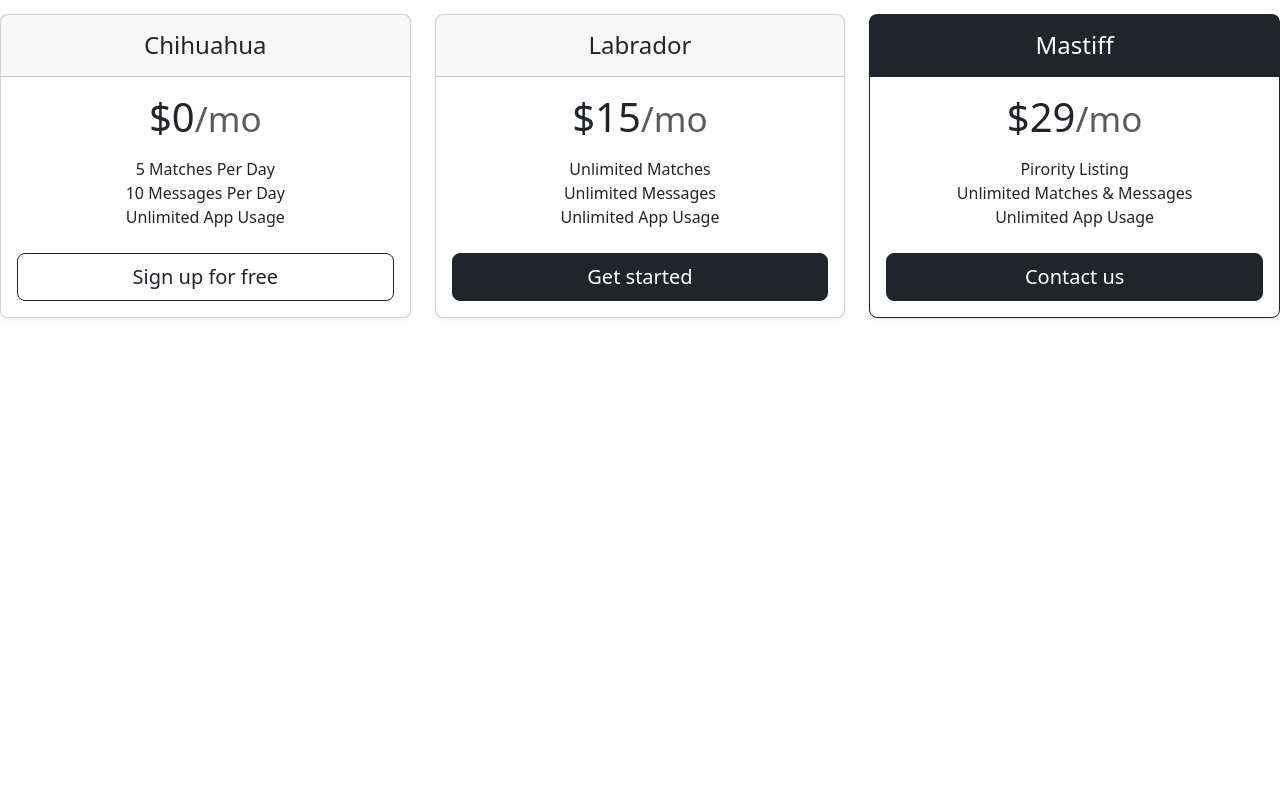
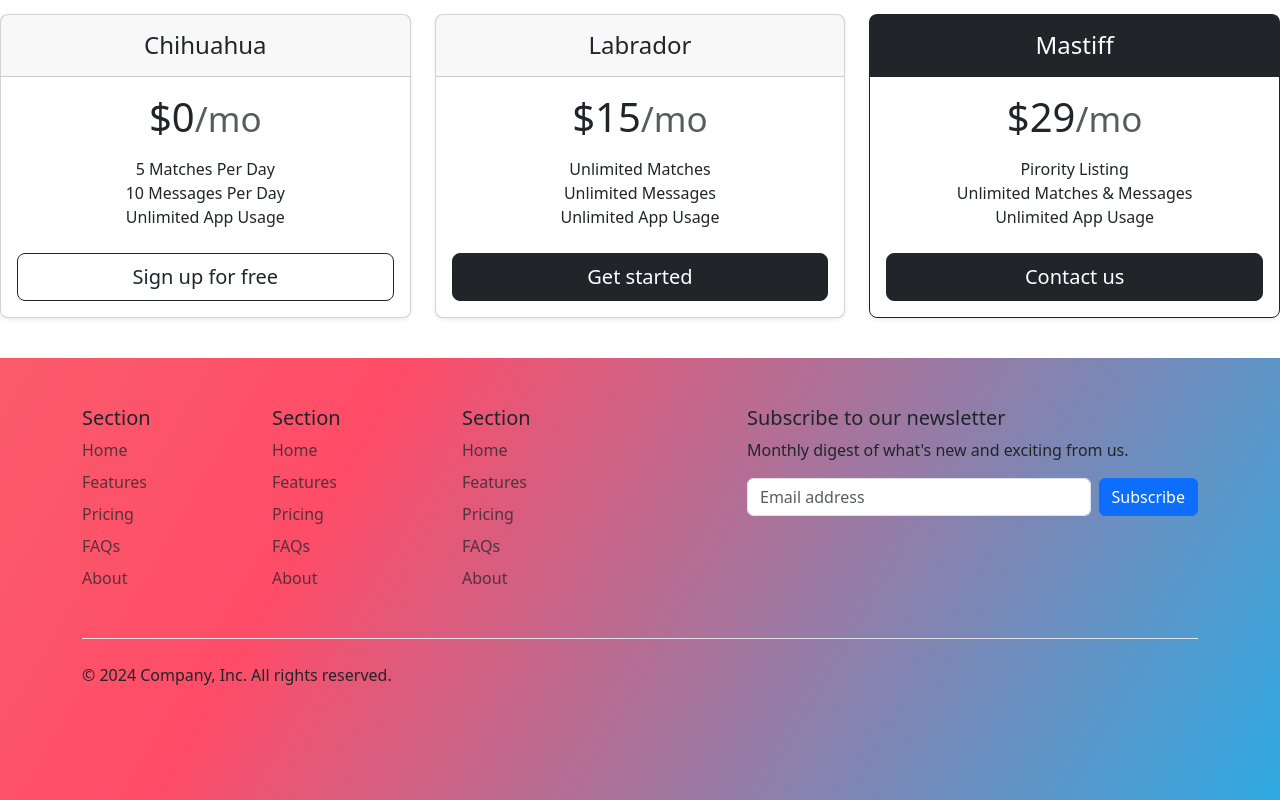
Before and after one commit to IrishEgie/tindog_py, a plain HTML site: page index.html in a window 1280 px wide. Shown: the part 1889-2689 px from the top of the page. Before the commit the page ends 2247 px from the top, so only its background shows below. Drawn offline with nearby package versions, Linux system fonts and the light colour scheme.

Commit message:
update: added the footer element

```diff
--- a/index.html
+++ b/index.html
@@ -179,8 +179,66 @@
 
   </section>
   <!-- Footer -->
-  <section id="footer">
+  <section id="footer" class="gradient-background">
+    <div class="container">
+      <footer class="py-5">
+        <div class="row">
+          <div class="col-6 col-md-2 mb-3">
+            <h5>Section</h5>
+            <ul class="nav flex-column">
+              <li class="nav-item mb-2"><a href="#" class="nav-link p-0 text-body-secondary">Home</a></li>
+              <li class="nav-item mb-2"><a href="#" class="nav-link p-0 text-body-secondary">Features</a></li>
+              <li class="nav-item mb-2"><a href="#" class="nav-link p-0 text-body-secondary">Pricing</a></li>
+              <li class="nav-item mb-2"><a href="#" class="nav-link p-0 text-body-secondary">FAQs</a></li>
+              <li class="nav-item mb-2"><a href="#" class="nav-link p-0 text-body-secondary">About</a></li>
+            </ul>
+          </div>
 
+          <div class="col-6 col-md-2 mb-3">
+            <h5>Section</h5>
+            <ul class="nav flex-column">
+              <li class="nav-item mb-2"><a href="#" class="nav-link p-0 text-body-secondary">Home</a></li>
+              <li class="nav-item mb-2"><a href="#" class="nav-link p-0 text-body-secondary">Features</a></li>
+              <li class="nav-item mb-2"><a href="#" class="nav-link p-0 text-body-secondary">Pricing</a></li>
+              <li class="nav-item mb-2"><a href="#" class="nav-link p-0 text-body-secondary">FAQs</a></li>
+              <li class="nav-item mb-2"><a href="#" class="nav-link p-0 text-body-secondary">About</a></li>
+            </ul>
+          </div>
+
+          <div class="col-6 col-md-2 mb-3">
+            <h5>Section</h5>
+            <ul class="nav flex-column">
+              <li class="nav-item mb-2"><a href="#" class="nav-link p-0 text-body-secondary">Home</a></li>
+              <li class="nav-item mb-2"><a href="#" class="nav-link p-0 text-body-secondary">Features</a></li>
+              <li class="nav-item mb-2"><a href="#" class="nav-link p-0 text-body-secondary">Pricing</a></li>
+              <li class="nav-item mb-2"><a href="#" class="nav-link p-0 text-body-secondary">FAQs</a></li>
+              <li class="nav-item mb-2"><a href="#" class="nav-link p-0 text-body-secondary">About</a></li>
+            </ul>
+          </div>
+
+          <div class="col-md-5 offset-md-1 mb-3">
+            <form>
+              <h5>Subscribe to our newsletter</h5>
+              <p>Monthly digest of what's new and exciting from us.</p>
+              <div class="d-flex flex-column flex-sm-row w-100 gap-2">
+                <label for="newsletter1" class="visually-hidden">Email address</label>
+                <input id="newsletter1" type="text" class="form-control" placeholder="Email address">
+                <button class="btn btn-primary" type="button">Subscribe</button>
+              </div>
+            </form>
+          </div>
+        </div>
+
+        <div class="d-flex flex-column flex-sm-row justify-content-between py-4 my-4 border-top">
+          <p>© 2024 Company, Inc. All rights reserved.</p>
+          <ul class="list-unstyled d-flex">
+            <li class="ms-3"><a class="link-body-emphasis" href="#"><svg class="bi" width="24" height="24"><use xlink:href="#twitter"></use></svg></a></li>
+            <li class="ms-3"><a class="link-body-emphasis" href="#"><svg class="bi" width="24" height="24"><use xlink:href="#instagram"></use></svg></a></li>
+            <li class="ms-3"><a class="link-body-emphasis" href="#"><svg class="bi" width="24" height="24"><use xlink:href="#facebook"></use></svg></a></li>
+          </ul>
+        </div>
+      </footer>
+    </div>
   </section>
   <script src="https://cdn.jsdelivr.net/npm/bootstrap@5.3.3/dist/js/bootstrap.bundle.min.js" integrity="sha384-YvpcrYf0tY3lHB60NNkmXc5s9fDVZLESaAA55NDzOxhy9GkcIdslK1eN7N6jIeHz" crossorigin="anonymous"></script>
 </body>
```
